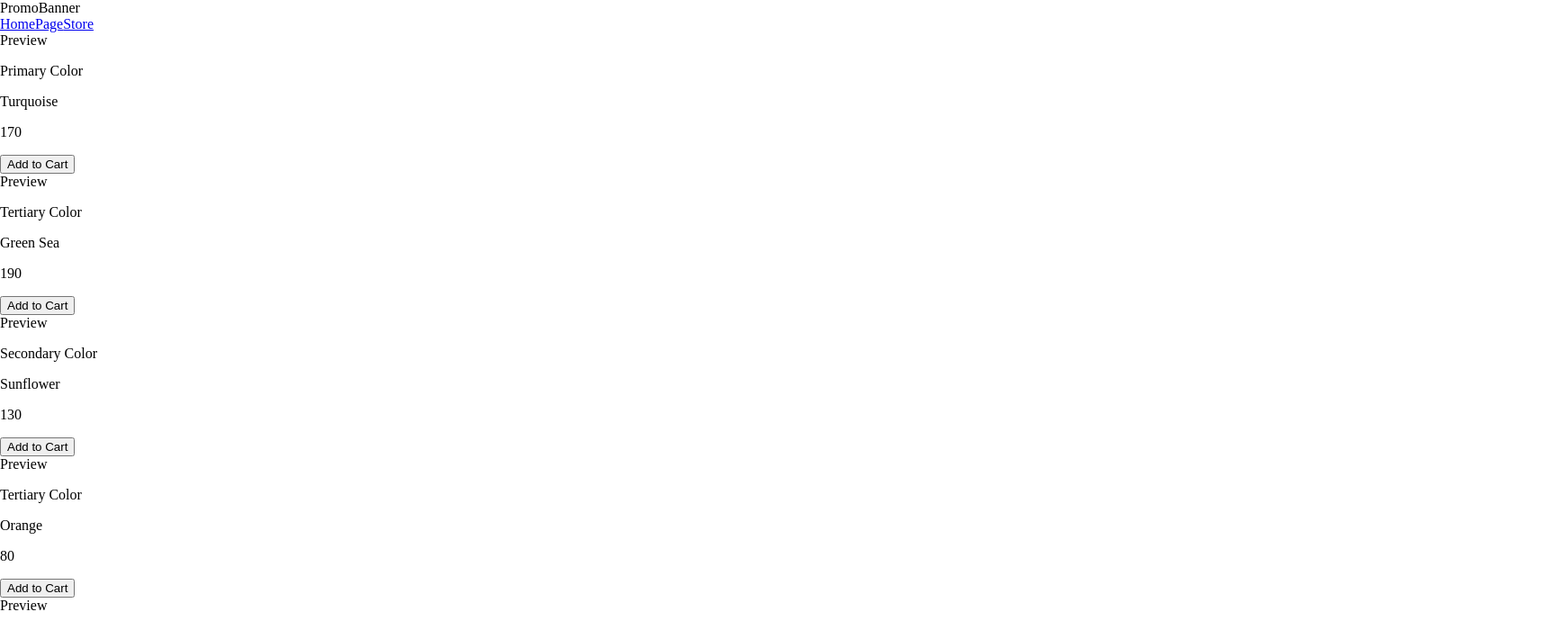
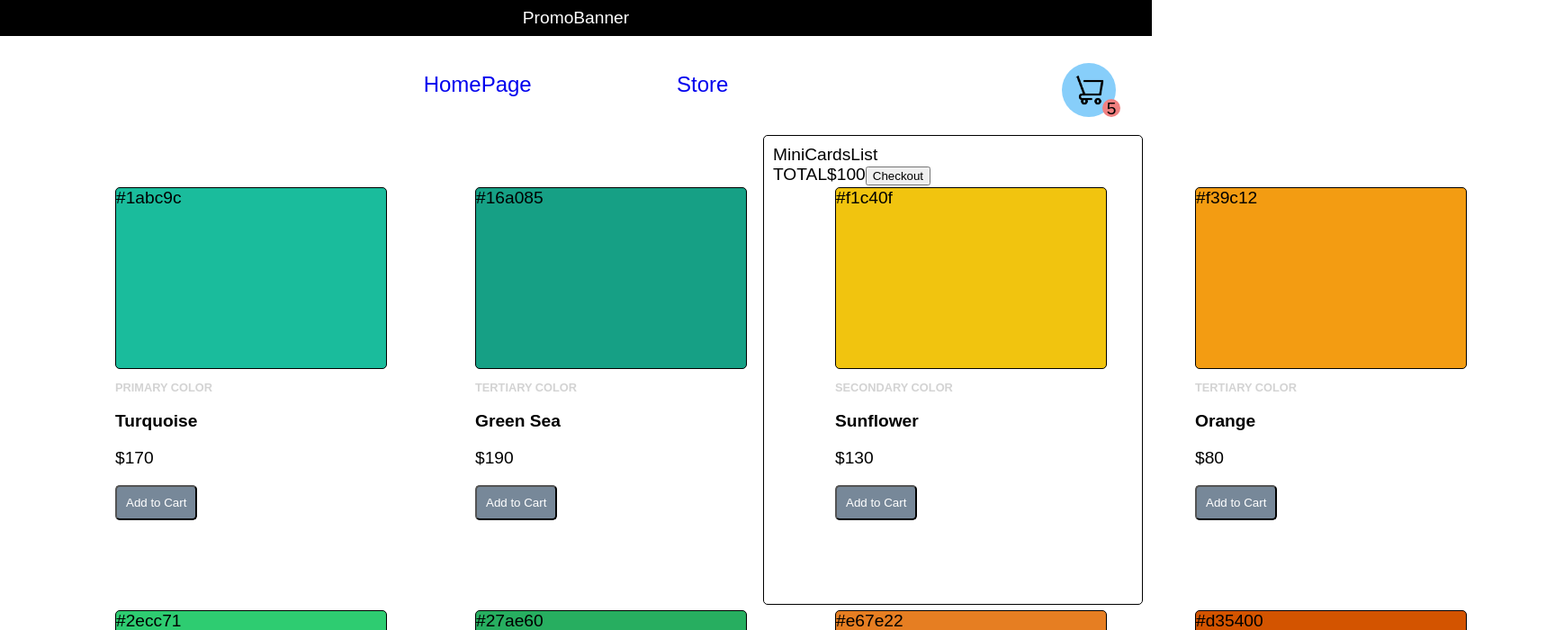
Before and after one commit to bmuday/stripe-client, a React (Create React App) app: page /store in a window 1280 px wide. Shown: the top 700 px of the page at 90% size, 1728 px wide, since content can reach past the window. Built offline with nearby package versions, Linux system fonts and the light colour scheme.

Commit message:
update store

```diff
--- a/src/components/Card.jsx
+++ b/src/components/Card.jsx
@@ -4,12 +4,14 @@ const Card = ({ product }) => {
   const { name, category, price, value } = product;
   const handleClick = () => {};
   return (
-    <div>
+    <div className="card__container">
       <Preview value={value} />
-      <p>{category}</p>
-      <p>{name}</p>
-      <p>{price}</p>
-      <button onClick={handleClick}>Add to Cart</button>
+      <p className="card__category">{category}</p>
+      <p className="card__name">{name}</p>
+      <p className="card__price">${price}</p>
+      <button className="card__button" onClick={handleClick}>
+        Add to Cart
+      </button>
     </div>
   );
 };
--- a/src/components/CardsList.jsx
+++ b/src/components/CardsList.jsx
@@ -89,7 +89,7 @@ const CardsList = () => {
     },
   ];
   return (
-    <div>
+    <div className="cardslist__container">
       {products &&
         products.map((product) => <Card key={product.id} product={product} />)}
     </div>
--- a/src/components/CheckoutCart.jsx
+++ b/src/components/CheckoutCart.jsx
@@ -1,7 +1,19 @@
 import React from "react";
+import MiniCardsList from "./MiniCardsList";
 
-const CheckoutCart = () => {
-  return <div>CheckoutCart</div>;
+const CheckoutCart = ({ total }) => {
+  return (
+    <div className="checkout__cart__container">
+      <div className="checkout__cart__list">
+        <MiniCardsList />
+      </div>
+      <div className="checkout__cart__footer">
+        <span>TOTAL</span>
+        <span>${total}</span>
+        <button className="checkout__cart__button">Checkout</button>
+      </div>
+    </div>
+  );
 };
 
 export default CheckoutCart;
--- /dev/null
+++ b/src/components/CheckoutIcon.jsx
@@ -0,0 +1,16 @@
+import React from "react";
+
+const CheckoutIcon = ({ quantity }) => {
+  return (
+    <div>
+      <img
+        className="checkout__icon"
+        src="./media/cart.png"
+        alt="Checkout Icon"
+      ></img>
+      <span className="checkout__icon__quantity">{quantity}</span>
+    </div>
+  );
+};
+
+export default CheckoutIcon;
--- /dev/null
+++ b/src/components/MiniCardsList.jsx
@@ -0,0 +1,7 @@
+import React from "react";
+
+const MiniCardsList = () => {
+  return <div>MiniCardsList</div>;
+};
+
+export default MiniCardsList;
--- a/src/components/Navbar.jsx
+++ b/src/components/Navbar.jsx
@@ -2,9 +2,15 @@ import { Link } from "react-router-dom";
 
 const Navbar = () => {
   return (
-    <nav>
-      <Link to="/">HomePage</Link>
-      <Link to="/store">Store</Link>
+    <nav className="navbar">
+      <div className="links__container">
+        <Link className="navbar__link" to="/">
+          HomePage
+        </Link>
+        <Link className="navbar__link" to="/store">
+          Store
+        </Link>
+      </div>
     </nav>
   );
 };
--- a/src/components/Preview.jsx
+++ b/src/components/Preview.jsx
@@ -1,7 +1,11 @@
 import React from "react";
 
-const Preview = () => {
-  return <div>Preview</div>;
+const Preview = ({ value }) => {
+  return (
+    <div className="preview" style={{ backgroundColor: `${value}` }}>
+      {value}
+    </div>
+  );
 };
 
 export default Preview;
--- a/src/components/PromoBanner.jsx
+++ b/src/components/PromoBanner.jsx
@@ -1,7 +1,7 @@
 import React from "react";
 
 const PromoBanner = () => {
-  return <div>PromoBanner</div>;
+  return <div className="promobanner__container">PromoBanner</div>;
 };
 
 export default PromoBanner;
--- a/src/index.css
+++ b/src/index.css
@@ -2,8 +2,118 @@ body {
   margin: 0;
   padding: 0;
   box-sizing: border-box;
+  font-size: 1.2rem;
+  font-family: "Arial", sans-serif;
 }
 
-.active {
-  text-decoration-color: red;
+.promobanner__container {
+  height: 40px;
+  display: flex;
+  justify-content: center;
+  align-items: center;
+  padding: 10px auto;
+  color: #fff;
+  background-color: #000;
 }
+
+.navbar {
+  margin-top: 40px;
+  margin-bottom: 100px;
+  display: flex;
+  justify-content: center;
+}
+
+.navbar__link {
+  font-size: 1.5rem;
+  text-decoration: none;
+}
+
+.links__container {
+  display: flex;
+  justify-content: space-around;
+  width: 500px;
+}
+
+/* Store */
+
+.store__container {
+  display: flex;
+  justify-content: center;
+}
+
+.checkout__icon {
+  width: 40px;
+  height: 40px;
+  position: fixed;
+  top: 70px;
+  right: 40px;
+  padding: 10px;
+  border-radius: 50px;
+  background-color: lightskyblue;
+}
+
+.checkout__icon__quantity {
+  width: 20px;
+  height: 20px;
+  position: fixed;
+  top: 110px;
+  right: 35px;
+  border-radius: 50px;
+  text-align: center;
+  color: #000;
+  background-color: lightcoral;
+  z-index: 1;
+}
+
+.checkout__cart__container {
+  width: 400px;
+  height: 500px;
+  position: fixed;
+  top: 150px;
+  right: 10px;
+  padding: 10px;
+  border: 1px solid black;
+  border-radius: 5px;
+  z-index: 1;
+}
+
+/* Cards */
+
+.cardslist__container {
+  width: 80%;
+  display: grid;
+  grid-template-columns: 400px 400px 400px 400px;
+  row-gap: 100px;
+}
+.card__container {
+}
+
+.card__category {
+  font-size: 0.8rem;
+  font-weight: bold;
+  color: lightgray;
+  text-transform: uppercase;
+}
+.card__name {
+  font-weight: bold;
+}
+.card__price {
+}
+.card__button {
+  padding: 10px;
+  border-radius: 5px;
+  background-color: lightslategrey;
+  color: #fff;
+  cursor: pointer;
+}
+
+.card__button:hover {
+  transform: scale(1.1);
+}
+
+.preview {
+  width: 300px;
+  height: 200px;
+  border: 1px solid black;
+  border-radius: 5px;
+}
--- a/src/pages/Store.jsx
+++ b/src/pages/Store.jsx
@@ -1,8 +1,12 @@
 import CardsList from "../components/CardsList";
+import CheckoutCart from "../components/CheckoutCart";
+import CheckoutIcon from "../components/CheckoutIcon";
 
 const Store = () => {
   return (
-    <div>
+    <div className="store__container">
+      <CheckoutIcon quantity={5} />
+      <CheckoutCart total={100} />
       <CardsList />
     </div>
   );
```
Also changed, not shown: src/components/MiniCard.jsx (added, +7 -0 lines), public/media/cart.png (added).
